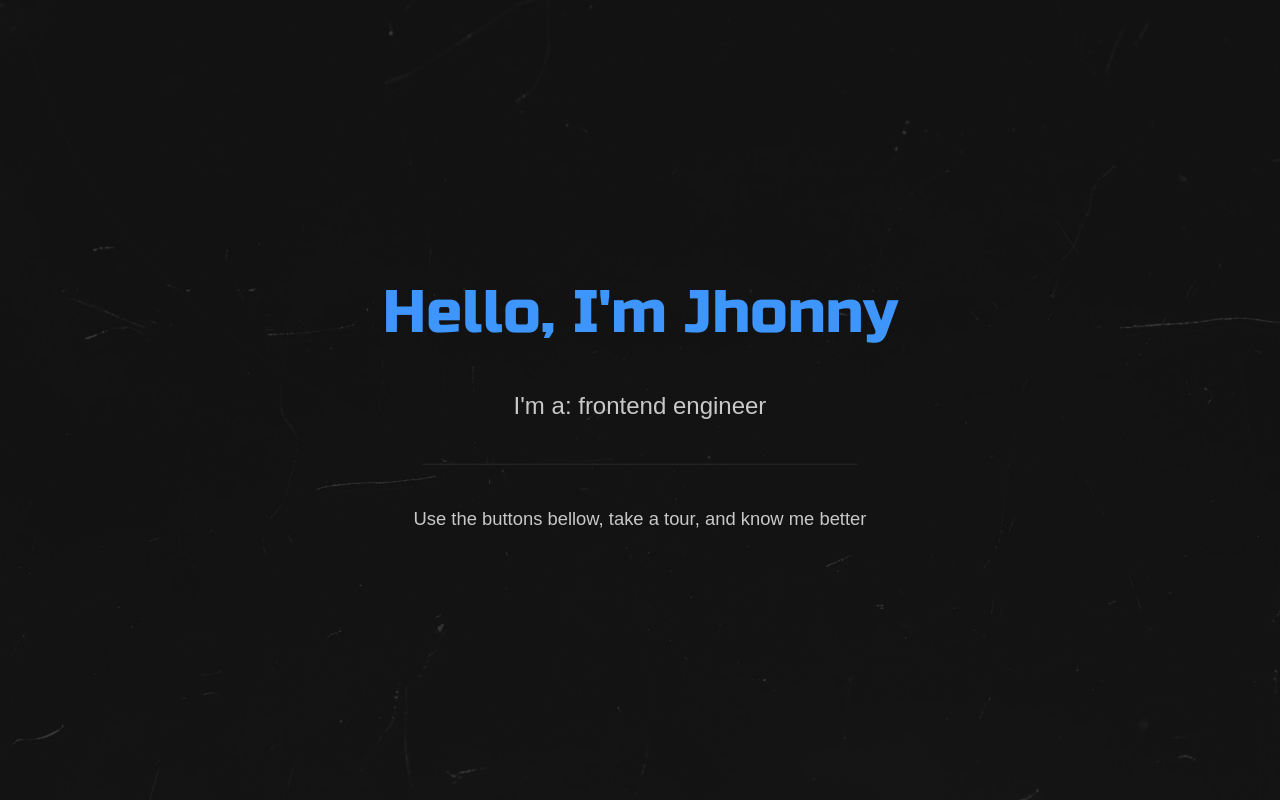
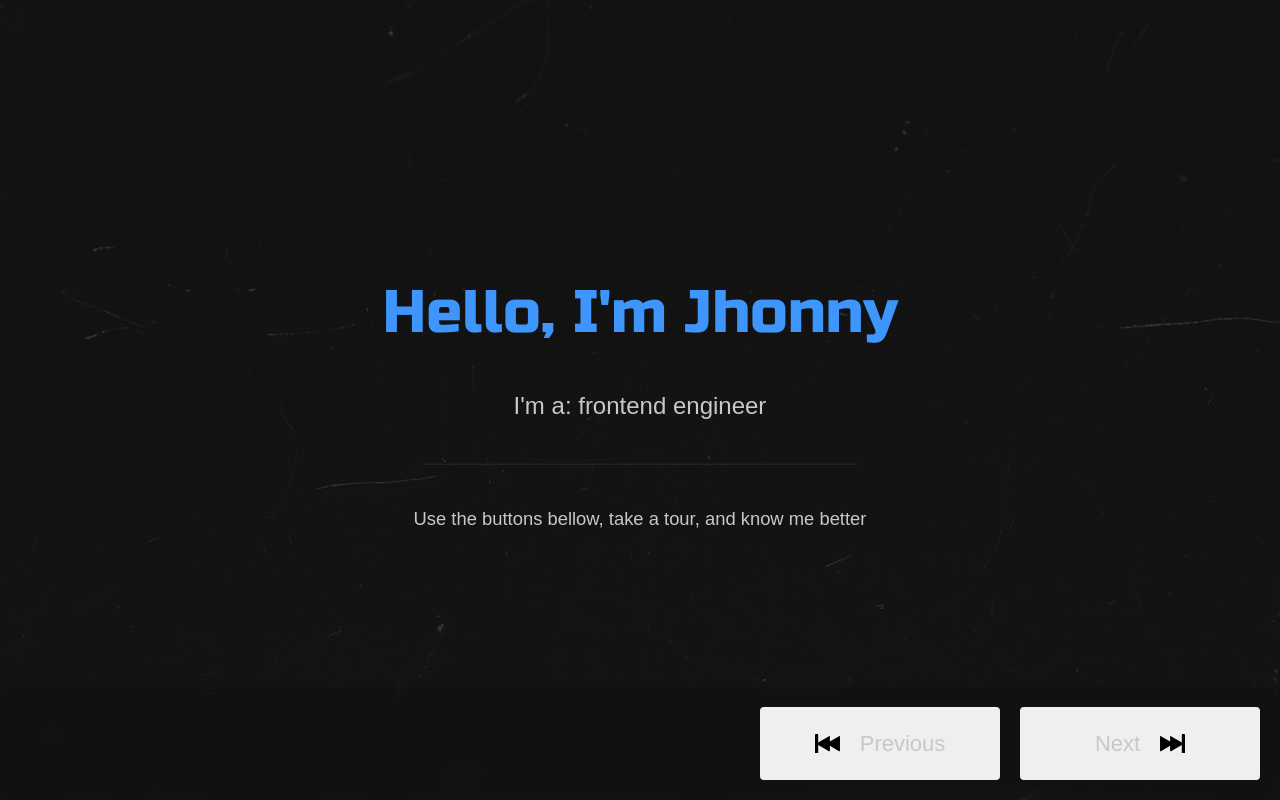
Before and after one commit to jhonnyizidoro/portfolio-2023, a Next.js app: page / in a window 1280 px wide. Built offline with nearby package versions, Linux system fonts and the light colour scheme; a web font is replaced by a local one.

Commit message:
feat: navigation

```diff
--- /dev/null
+++ b/components/Navigation/Navigation.module.scss
@@ -0,0 +1,51 @@
+.container {
+  position: absolute;
+  bottom: 0;
+  width: 100%;
+  padding: 20px;
+}
+
+.background {
+  width: 100%;
+  height: 100%;
+  position: absolute;
+  left: 0;
+  top: 0;
+  backdrop-filter: brightness(85%) blur(10px);
+}
+
+.buttons {
+  display: flex;
+  position: relative;
+  justify-content: flex-end;
+}
+
+.button {
+  border: 0;
+  display: flex;
+  align-items: center;
+  border-radius: 4px;
+  padding: 20px 0;
+  font-size: 1.375rem;
+  width: 240px;
+  justify-content: center;
+  cursor: pointer;
+
+  &:nth-child(1) {
+    margin-right: 20px;
+
+    svg {
+      margin-right: 20px;
+    }
+  }
+
+  &:nth-child(2) {
+    svg {
+      margin-left: 20px;
+    }
+  }
+
+  svg {
+    width: 25px;
+  }
+}
--- /dev/null
+++ b/components/Navigation/Navigation.tsx
@@ -0,0 +1,50 @@
+import { FC, useMemo } from 'react'
+
+import styles from './Navigation.module.scss'
+
+import colors1 from '@/components/Introduction/Introduction.module.scss'
+import { NextSvg, PreviousSvg } from '@/svg'
+
+interface Props {
+  section: number
+  onPrevious: () => void
+  onNext: () => void
+}
+
+const colors: Record<number, { [key: string]: string }> = {
+  1: colors1,
+}
+
+const Navigation: FC<Props> = ({ section, onPrevious, onNext }) => {
+  const dark = useMemo(() => {
+    return colors[section].dark
+  }, [section])
+
+  const light = useMemo(() => {
+    return colors[section].light
+  }, [section])
+
+  return (
+    <nav className={styles.container}>
+      <div className={styles.background} />
+      <div className={styles.buttons}>
+        <button
+          onClick={onPrevious}
+          className={styles.button}
+          style={{ background: light, color: dark }}
+        >
+          <PreviousSvg fill={dark} /> Previous
+        </button>
+        <button
+          onClick={onNext}
+          className={styles.button}
+          style={{ background: light, color: dark }}
+        >
+          Next <NextSvg fill={dark} />
+        </button>
+      </div>
+    </nav>
+  )
+}
+
+export default Navigation
--- a/pages/index.tsx
+++ b/pages/index.tsx
@@ -1,10 +1,35 @@
-import { FC } from 'react'
-import Introduction from '@/components/sections/Introduction/Introduction'
+import { FC, useCallback, useState } from 'react'
+import Introduction from '@/components/Introduction/Introduction'
+import Navigation from '@/components/Navigation/Navigation'
 
-const HomePage: FC = () => (
-  <>
-    <Introduction />
-  </>
-)
+const HomePage: FC = () => {
+  const [section, setSection] = useState(1)
+
+  const handleSectionChange = useCallback(
+    (action: 'previous' | 'next') => {
+      if (action === 'previous') {
+        if (section > 1) {
+          setSection(section - 1)
+        }
+      } else {
+        if (section < 5) {
+          setSection(section + 1)
+        }
+      }
+    },
+    [section],
+  )
+
+  return (
+    <>
+      <Introduction />
+      <Navigation
+        section={1}
+        onPrevious={() => handleSectionChange('previous')}
+        onNext={() => handleSectionChange('next')}
+      />
+    </>
+  )
+}
 
 export default HomePage
--- a/svg/Next.tsx
+++ b/svg/Next.tsx
@@ -1,7 +1,11 @@
 import { FC } from 'react'
 
-const NextSvg: FC = () => (
-  <svg xmlns='http://www.w3.org/2000/svg' viewBox='0 0 23.538 18.2'>
+interface Props {
+  fill?: string
+}
+
+const NextSvg: FC<Props> = ({ fill }) => (
+  <svg xmlns='http://www.w3.org/2000/svg' viewBox='0 0 23.538 18.2' fill={fill}>
     <path
       d='M34.757,37.4V20.718H34.75a.767.767,0,0,0-.763-.7l-.026,0H32.574c-.022,0-.042-.006-.065-.006a.77.77,0,0,0-.77.77.737.737,0,0,0,.011.1v7.023L21.631,22.073a.52.52,0,0,0-.886.356h0v4.628l-8.632-4.984a.52.52,0,0,0-.886.356h0V35.792a.521.521,0,0,0,.895.363l8.625-4.98v4.617a.521.521,0,0,0,.895.363L31.75,30.317v7.1h0c0,.012,0,.023,0,.035a.77.77,0,0,0,.768.77h1.473V38.21a.77.77,0,0,0,.77-.77C34.761,37.426,34.757,37.414,34.757,37.4Z'
       transform='translate(-11.223 -20.018)'
--- a/svg/Previous.tsx
+++ b/svg/Previous.tsx
@@ -1,7 +1,11 @@
 import { FC } from 'react'
 
-const PreviousSvg: FC = () => (
-  <svg xmlns='http://www.w3.org/2000/svg' viewBox='0 0 23.538 18.2'>
+interface Props {
+  fill?: string
+}
+
+const PreviousSvg: FC<Props> = ({ fill }) => (
+  <svg xmlns='http://www.w3.org/2000/svg' viewBox='0 0 23.538 18.2' fill={fill}>
     <path
       d='M11.227,37.4V20.718h.007a.767.767,0,0,1,.763-.7l.026,0H13.41c.022,0,.042-.006.065-.006a.77.77,0,0,1,.77.77.737.737,0,0,1-.011.1v7.023l10.119-5.842a.52.52,0,0,1,.886.356h0v4.628l8.632-4.984a.52.52,0,0,1,.886.356h0V35.792a.521.521,0,0,1-.895.363l-8.625-4.98v4.617a.521.521,0,0,1-.895.363L14.234,30.317v7.1h0c0,.012,0,.023,0,.035a.77.77,0,0,1-.768.77H11.993V38.21a.77.77,0,0,1-.77-.77C11.223,37.426,11.227,37.414,11.227,37.4Z'
       transform='translate(-11.223 -20.018)'
```
Also changed, not shown: components/Introduction/Introduction.module.scss (renamed from components/sections/Introduction/Introduction.module.scss), components/Introduction/Introduction.tsx (renamed from components/sections/Introduction/Introduction.tsx), components/Introduction/images/background.jpg (renamed from components/sections/Introduction/images/background.jpg).
